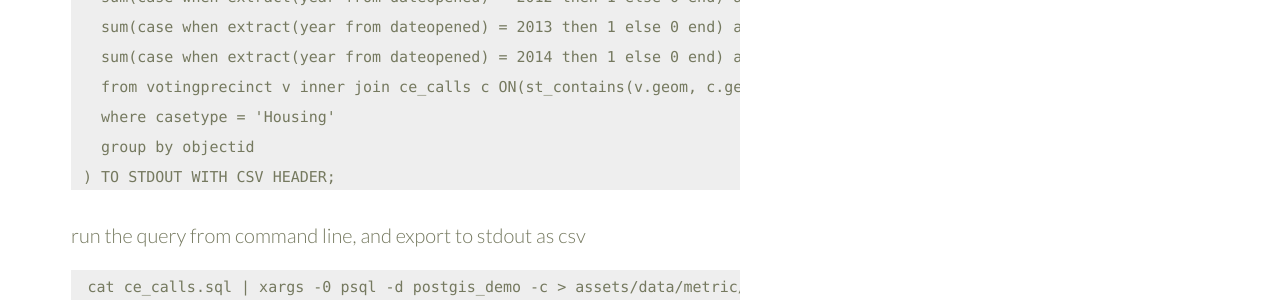
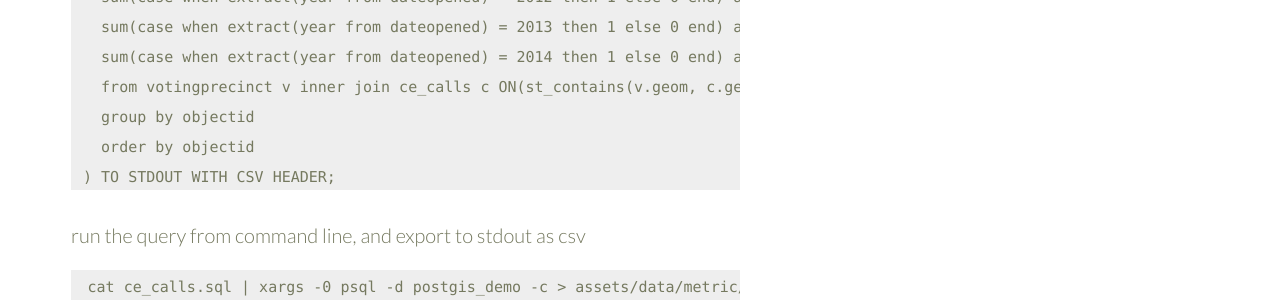
Before and after one commit to eeeschwartz/erikschwartz, a Jekyll site: the page built from _posts/2014-07-01-postgis-point-in-polygon-join.md, in a window 1280 px wide and 900 px high, scrolled down 1682 px. Shown: the part 362-664 px from the top of the window. Built offline with Jekyll 4.4.1, drawn with Linux system fonts in a browser that asks for light colours; Markdown is read by kramdown in place of the engine named in the settings; some of the changed text lies outside the part shown.

Commit message:
Update PIP join

````diff
--- a/_posts/2014-07-01-postgis-point-in-polygon-join.md
+++ b/_posts/2014-07-01-postgis-point-in-polygon-join.md
@@ -78,9 +78,9 @@
   sum(case when extract(year from dateopened) = 2012 then 1 else 0 end) as y_2012,
   sum(case when extract(year from dateopened) = 2013 then 1 else 0 end) as y_2013,
   sum(case when extract(year from dateopened) = 2014 then 1 else 0 end) as y_2014
-  from votingprecinct v inner join ce_calls c ON(st_contains(v.geom, c.geom))
-  where casetype = 'Housing'
+  from votingprecinct v inner join ce_calls c ON(st_contains(v.geom, c.geom) AND casetype = 'Housing')
   group by objectid
+  order by objectid
 ) TO STDOUT WITH CSV HEADER;
 ```
 
````
